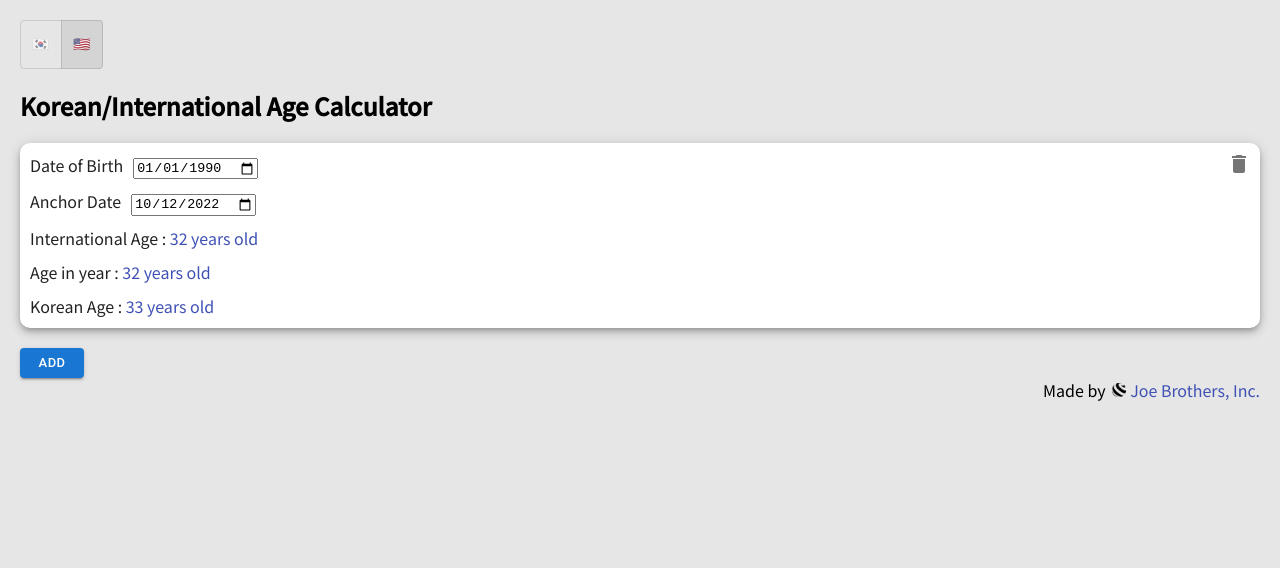
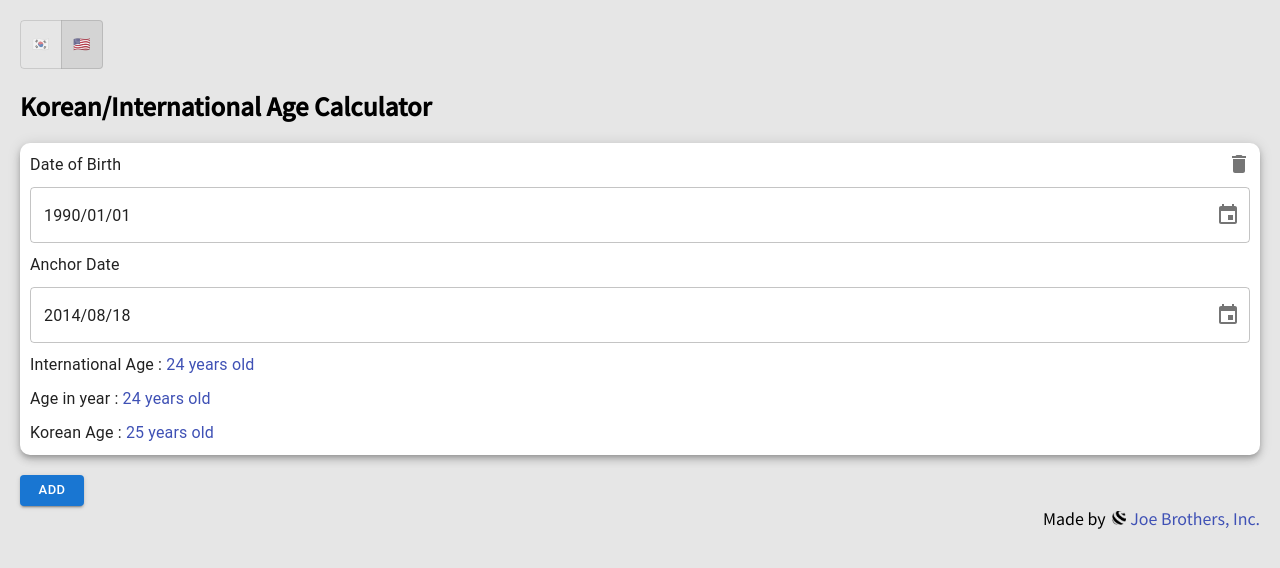
Before and after one commit to joe-brothers/age-calculator, a React (Vite) app: page / in a window 1280 px wide. Shown: the top 568 px of the page. Built offline with nearby package versions, Linux system fonts and the light colour scheme.

Commit message:
Edit: use mui, dayjs

```diff
--- a/package.json
+++ b/package.json
@@ -15,6 +15,8 @@
     "@fontsource/roboto": "^4.5.8",
     "@mui/icons-material": "^5.10.9",
     "@mui/material": "^5.10.9",
+    "@mui/x-date-pickers": "^5.0.7",
+    "dayjs": "^1.11.6",
     "i18next": "^21.10.0",
     "i18next-browser-languagedetector": "^6.1.8",
     "moment": "^2.29.4",
--- a/src/App.tsx
+++ b/src/App.tsx
@@ -10,20 +10,15 @@ import "./App.css";
 function App() {
   const { t: translate } = useTranslation();
 
-  const dateDefault = {
-    dateBirth: "1990-01-01",
-    dateAnchor: moment(new Date()).format("YYYY-MM-DD"),
-  };
   const [nextId, setNextId] = useState(1);
   const [data, setData] = useState([
     {
       id: 0,
-      ...dateDefault,
     },
   ]);
 
   const onClickAdd = () => {
-    setData([...data, { id: nextId, ...dateDefault }]);
+    setData([...data, { id: nextId }]);
     setNextId(nextId + 1);
   };
 
@@ -49,55 +44,15 @@ function App() {
     setData(newData);
   };
 
-  const calculateAgeInternational = ({
-    dateBirth,
-    dateAnchor,
-  }: {
-    dateBirth: string;
-    dateAnchor: string;
-  }) => {
-    const [yearBirth, monthBirth, dayBirth] = dateBirth.split("-").map(Number);
-    const [yearAnchor, monthAnchor, dayAnchor] = dateAnchor
-      .split("-")
-      .map(Number);
-
-    let ifPassedBirthday: boolean =
-      monthAnchor > monthBirth ||
-      (monthAnchor == monthBirth && dayAnchor >= dayBirth);
-    let age = yearAnchor - yearBirth - 1 + Number(ifPassedBirthday);
-    return age;
-  };
-  const calculateAgeKorean = ({
-    dateBirth,
-    dateAnchor,
-  }: {
-    dateBirth: string;
-    dateAnchor: string;
-  }) => {
-    return (
-      Number(dateAnchor.split("-")[0]) - Number(dateBirth.split("-")[0]) + 1
-    );
-  };
-
   return (
     <div className="App">
       <ToggleLanguage />
       <h2>{translate("title")}</h2>
       <section className="container-calculators">
-        {data.map(({ id, dateBirth, dateAnchor }) => (
+        {data.map(({ id }) => (
           <Calculator
             key={`calculator_${id}`}
-            dateBirth={dateBirth}
-            dateAnchor={dateAnchor}
-            ageInternational={calculateAgeInternational({
-              dateBirth,
-              dateAnchor,
-            })}
-            ageKorean={calculateAgeKorean({ dateBirth, dateAnchor })}
             onClickRemove={() => onClickRemove(id)}
-            onChangeDate={(e: React.ChangeEvent<HTMLInputElement>) =>
-              onChangeDate(e, id)
-            }
           />
         ))}
       </section>
--- a/src/components/Calculator.tsx
+++ b/src/components/Calculator.tsx
@@ -1,43 +1,46 @@
 import React from "react";
 import { useTranslation } from "react-i18next";
-import { Paper, IconButton } from "@mui/material";
+import { Paper, IconButton, TextField, Typography } from "@mui/material";
 import { Delete } from "@mui/icons-material";
+import { LocalizationProvider } from "@mui/x-date-pickers/LocalizationProvider";
+import { AdapterDayjs } from "@mui/x-date-pickers/AdapterDayjs";
+import { DesktopDatePicker } from "@mui/x-date-pickers/DesktopDatePicker";
+import dayjs, { Dayjs } from "dayjs";
 
 export const Calculator = ({
-  dateBirth,
-  dateAnchor,
-  ageInternational,
-  ageKorean,
   onClickRemove,
-  onChangeDate,
 }: {
-  dateBirth: string;
-  dateAnchor: string;
-  ageInternational: number;
-  ageKorean: number;
   onClickRemove: () => void;
-  onChangeDate: (e: React.ChangeEvent<HTMLInputElement>) => void;
 }) => {
   const { t: translate } = useTranslation();
 
-  const isWrongDate = () => {
-    const [yearBirth, monthBirth, dayBirth] = dateBirth.split("-").map(Number);
-    const [yearAnchor, monthAnchor, dayAnchor] = dateAnchor
-      .split("-")
-      .map(Number);
+  const [dateBirth, setDateBirth] = React.useState<Dayjs | null>(
+    dayjs("1990-01-014")
+  );
+  const [dateAnchor, setDateAnchor] = React.useState<Dayjs | null>(
+    dayjs("2014-08-18T21:11:54")
+  );
+  const onChangeDateBirth = (newValue: Dayjs | null) => {
+    setDateBirth(newValue);
+  };
+  const onChangeDateAnchor = (newValue: Dayjs | null) => {
+    setDateAnchor(newValue);
+  };
 
-    if (yearBirth > yearAnchor) return true;
-    else if (yearBirth === yearAnchor && monthBirth > monthAnchor) return true;
-    else if (
-      yearBirth === yearAnchor &&
-      monthBirth === monthAnchor &&
-      dayBirth > dayAnchor
-    )
-      return true;
-    return false;
+  const isWrongDate = (): Boolean => {
+    return dayjs(dateAnchor).isBefore(dayjs(dateBirth));
+  };
+  const isBirthdayPassed = (): Boolean => {
+    return !dayjs(dayjs(dateAnchor).format("MM/DD")).isBefore(
+      dayjs(dateBirth).format("MM/DD")
+    );
+  };
+  const isDateInvalid = (): Boolean => {
+    return !(dayjs(dateAnchor).isValid() && dayjs(dateBirth).isValid());
   };
 
   return (
+    <LocalizationProvider dateAdapter={AdapterDayjs}>
       <Paper
         elevation={5}
         style={{ borderRadius: 10 }}
@@ -50,57 +53,60 @@ export const Calculator = ({
         >
           <Delete fontSize="inherit" />
         </IconButton>
-      <label>
-        {translate("dateBirth")}
-        <input
-          type="date"
-          name="dateBirth"
+        <Typography>{translate("dateBirth")}</Typography>
+        <DesktopDatePicker
+          inputFormat="YYYY/MM/DD"
           value={dateBirth}
-          onChange={onChangeDate}
+          onChange={onChangeDateBirth}
+          renderInput={(params) => <TextField {...params} />}
         />
-      </label>
-      <label>
-        {translate("dateAnchor")}
-        <input
-          type="date"
-          name="dateAnchor"
+        <Typography>{translate("dateAnchor")}</Typography>
+        <DesktopDatePicker
+          inputFormat="YYYY/MM/DD"
           value={dateAnchor}
-          onChange={onChangeDate}
+          onChange={onChangeDateAnchor}
+          renderInput={(params) => <TextField {...params} />}
         />
-      </label>
-      <p>
+        <Typography>
           {translate("ageInternational")} :{" "}
-        {isWrongDate() ? (
+          {isWrongDate() || isDateInvalid() ? (
             <span>{translate("wrongDate")}</span>
           ) : (
             <span>
-            {ageInternational}
+              {Number(dayjs(dateAnchor).format("YYYY")) -
+                Number(dayjs(dateBirth).format("YYYY")) +
+                Number(isBirthdayPassed()) -
+                1}
               {translate("old")}
             </span>
           )}
-      </p>
-      <p>
+        </Typography>
+        <Typography>
           {translate("ageYear")} :{" "}
-        {isWrongDate() ? (
+          {isWrongDate() || isDateInvalid() ? (
             <span>{translate("wrongDate")}</span>
           ) : (
             <span>
-            {ageKorean - 1}
+              {Number(dayjs(dateAnchor).format("YYYY")) -
+                Number(dayjs(dateBirth).format("YYYY"))}
               {translate("old")}
             </span>
           )}
-      </p>
-      <p>
+        </Typography>
+        <Typography>
           {translate("ageKorean")} :{" "}
-        {isWrongDate() ? (
+          {isWrongDate() || isDateInvalid() ? (
             <span>{translate("wrongDate")}</span>
           ) : (
             <span>
-            {ageKorean}
+              {Number(dayjs(dateAnchor).format("YYYY")) -
+                Number(dayjs(dateBirth).format("YYYY")) +
+                1}
               {translate("old")}
             </span>
           )}
-      </p>
+        </Typography>
       </Paper>
+    </LocalizationProvider>
   );
 };
```
Also changed, not shown: 1 other file (tests, documents, lock files or other folders). Lines whose indentation alone changed are shown as unchanged.
